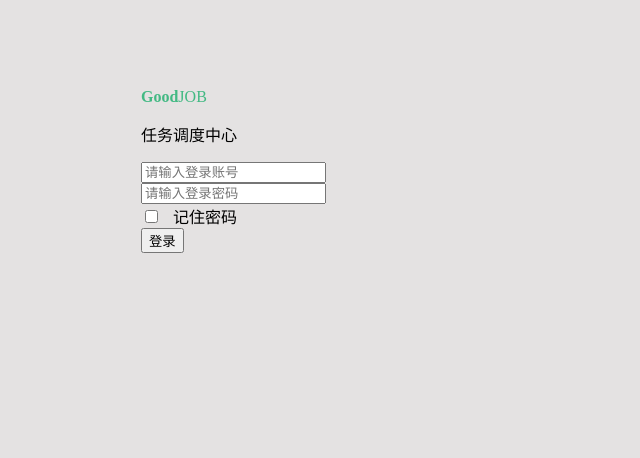
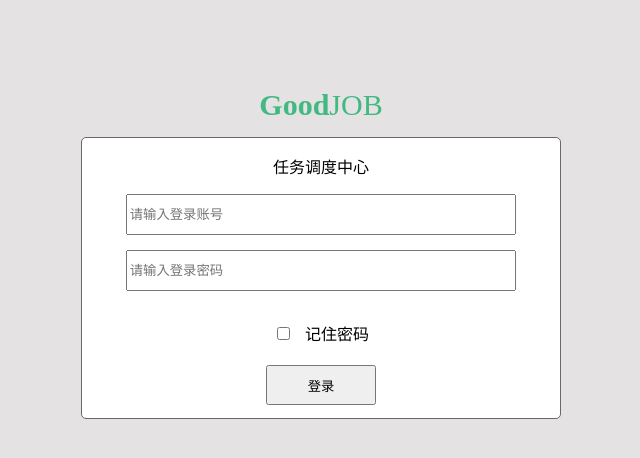
Before and after one commit to junkaitongxue/good-job, a Vue app in the folder good-job-admin-web/: page /login in a window 1280 px wide. Shown: the top 458 px of the page, without its empty margins (319-959 px from the left). Built offline with nearby package versions, Linux system fonts and the light colour scheme; no server answers; what vue-cookies would draw is missing.

Commit message:
【describe】调整登录页面的样式，横宽比等等

```diff
--- a/good-job-admin-web/src/views/LoginView.vue
+++ b/good-job-admin-web/src/views/LoginView.vue
@@ -22,9 +22,10 @@
                 <input type="checkbox" name="ifRemember"  v-model="loginInfo.ifRemember"> &nbsp; {{$t('I18n.login_remember_me')}}
               </label>
           </div>
+          <button type="submit" class="btn btn-primary btn-block btn-flat">{{$t('I18n.login_btn')}}</button>
         </div><!-- /.col -->
         <div class="col-xs-4">
-            <button type="submit" class="btn btn-primary btn-block btn-flat">{{$t('I18n.login_btn')}}</button>
+
         </div>
         </div>
       </div>
@@ -58,11 +59,8 @@ const handleSubmit = async () => {
     console.log(response)
     if (response.code === 200) {
       store.dispatch('login', {useName: loginInfo.userName})
-      // store.commit('setLoginStatus', true)
-      // store.commit('setLoginState', {true, loginInfo.})
       console.log(response)
       console.log(response.content)
-      // window.sessionStorage.setItem('userInfo', JSON.stringify(data.value))
       router.push('/home')
     } else {
       ElNotification({
@@ -81,7 +79,43 @@ const handleSubmit = async () => {
 <!-- Add "scoped" attribute to limit CSS to this component only -->
 <style scoped>
 .login-box,.register-box{
-  width:360px;margin:7% auto
+  width:480px;
+  height: 480px;
+  margin:7% auto;
+  text-align: center;
+}
+
+.login-logo{
+  margin-top: 15px;
+  margin-bottom: 15px;
+  font-size: 30px;
+}
+
+.login-box-body {
+  height: 280px;
+  border: solid 1px rgb(105, 104, 104) ;
+  border-radius: 5px;
+  background-color: white;
+}
+
+.form-group{
+  margin-bottom:15px
+}
+
+.form-control {
+  width: 80%;
+  height: 35px;
+}
+
+.btn{
+  margin-top: 10px;
+  width: 110px;
+  height: 40px;
+}
+
+.checkbox {
+  margin-top: 30px;
+  margin-bottom: 10px;
 }
 
 h3 {
```
Also changed, not shown: good-job-admin-web/src/App.vue (+0 -12 lines). Lines whose indentation alone changed are shown as unchanged.
